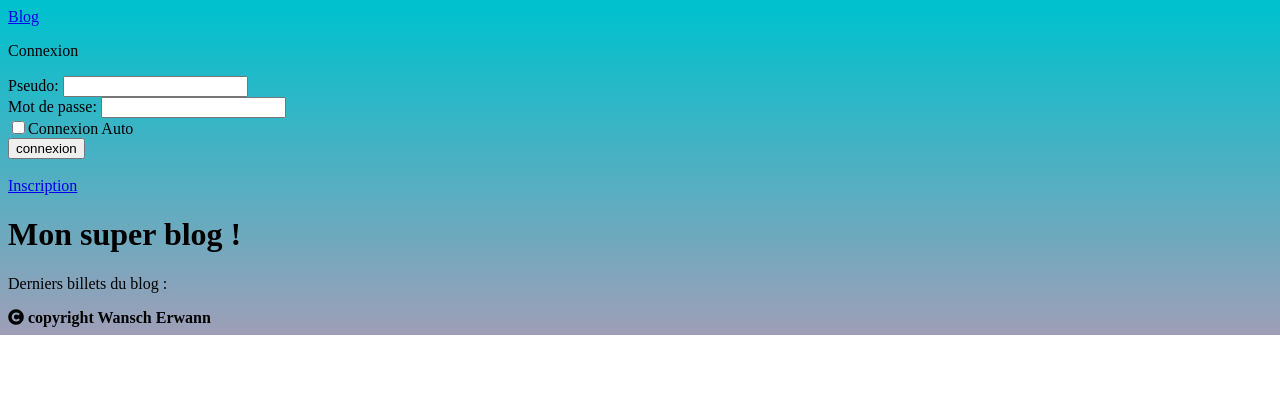
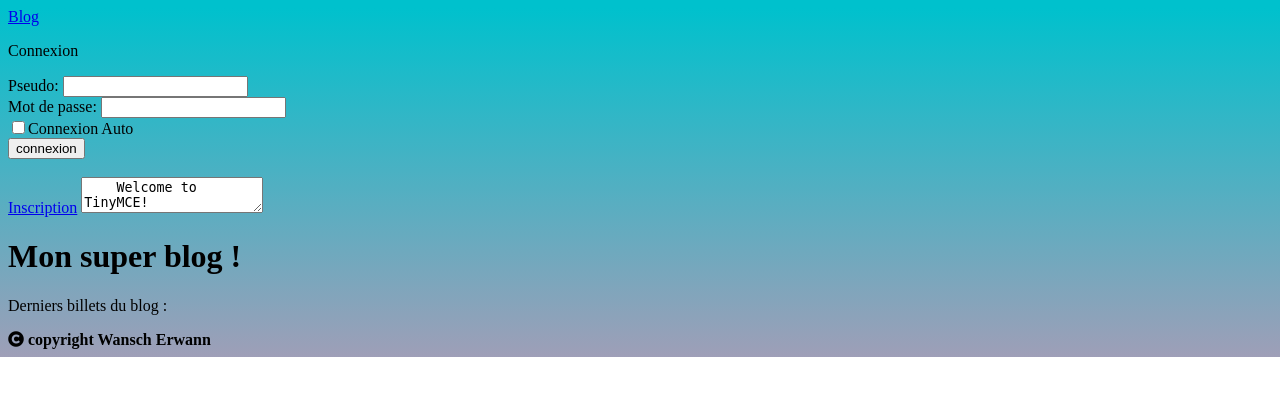
Before and after one commit to Wasamiii/Projet-4---PHP, a PHP site: page / in a window 1280 px wide. Shown: the top 396 px of the page. Run offline with PHP 8.4, Linux system fonts and the light colour scheme; data that the repository does not hold is empty; some libraries are stand-ins or nearby versions.

Commit message:
Add TinyMCE just sperarate to comment textarea

```diff
--- a/view/frontend/template.php
+++ b/view/frontend/template.php
@@ -5,9 +5,24 @@
         <title><?= $title ?></title>
         <link rel="stylesheet" href="public/CSS/style.css">
         <link rel="stylesheet" href="https://use.fontawesome.com/releases/v5.15.1/css/all.css" integrity="sha384-vp86vTRFVJgpjF9jiIGPEEqYqlDwgyBgEF109VFjmqGmIY/Y4HV4d3Gp2irVfcrp" crossorigin="anonymous">
+        <script src="https://cdn.tiny.cloud/1/n11767hjwn9rpu0tdqxd0ul2yyve71z7k5rakdrdv0ldvjmc/tinymce/5/tinymce.min.js" referrerpolicy="origin"></script>
     </head>
     <body>
         <?php require("menu.php")?>
+        <textarea id="tinymce">
+    Welcome to TinyMCE!
+  </textarea>
+  <script>
+    tinymce.init({
+      selector: 'textarea',
+      menubar: false,
+      plugins: 'a11ychecker advcode casechange formatpainter linkchecker autolink lists checklist media mediaembed pageembed permanentpen powerpaste table advtable tinycomments tinymcespellchecker',
+      toolbar: 'a11ycheck addcomment showcomments casechange checklist code formatpainter pageembed permanentpen table',
+      toolbar_mode: 'floating',
+      tinycomments_mode: 'embedded',
+      tinycomments_author: 'Author name',
+   });
+  </script>
         <?= $content ?>
     </body>
     <footer>
```
